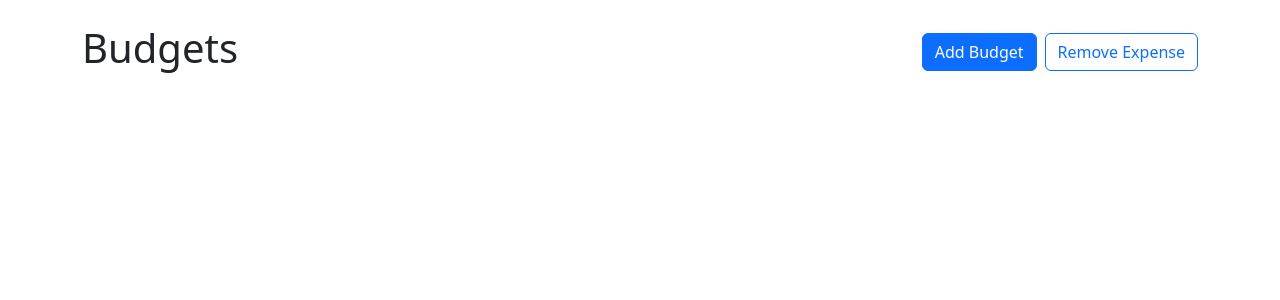
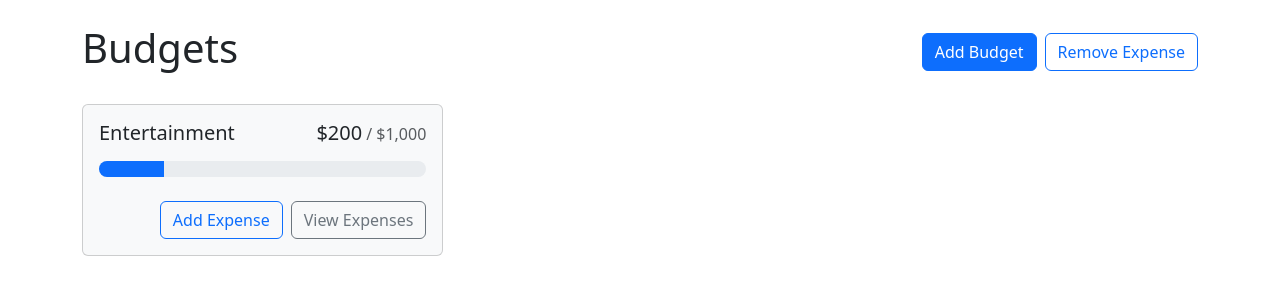
Before and after one commit to Saim1123/budget-app, a React (Create React App) app: page / in a window 1280 px wide. Shown: the top 300 px of the page. Built offline with nearby package versions, Linux system fonts and the light colour scheme.

Commit message:
Build a Budget Card Component

```diff
--- a/src/App.js
+++ b/src/App.js
@@ -1,4 +1,5 @@
 import { Button, Container, Stack } from "react-bootstrap";
+import BudgetCard from "./components/BudgetCard";
 
 function App() {
   return (
@@ -15,7 +16,9 @@
           gap: "1rem",
           alignItems: "flex-start",
         }}
-      ></div>
+      >
+        <BudgetCard name="Entertainment" gray amount={200} max={1000} />
+      </div>
     </Container>
   );
 }
--- /dev/null
+++ b/src/components/BudgetCard.js
@@ -0,0 +1,49 @@
+import { Button, Card, ProgressBar, Stack } from "react-bootstrap";
+import { currencyFormatter } from "../utils";
+
+const BudgetCard = ({ name, amount, max, gray }) => {
+  const classNames = [];
+  if (amount > max) {
+    classNames.push("bg-danger", "bg-opacity-10");
+  } else if (gray) {
+    classNames.push("bg-light");
+  }
+
+  return (
+    <Card className={classNames.join(" ")}>
+      <Card.Body>
+        <Card.Title className="d-flex justify-content-between align-items-baseline fw-normal mb-3">
+          <div className="me-2">{name}</div>
+          <div className="d-flex align-items-baseline">
+            {currencyFormatter.format(amount)}{" "}
+            <span className="text-muted fs-6 ms-1">
+              / {currencyFormatter.format(max)}
+            </span>
+          </div>
+        </Card.Title>
+        <ProgressBar
+          className="rounded-pill"
+          variant={getProgessBarVariant(amount, max)}
+          min={0}
+          max={max}
+          now={amount}
+        />
+        <Stack direction="horizontal" gap="2" className="mt-4">
+          <Button variant="outline-primary" className="ms-auto">
+            Add Expense
+          </Button>
+          <Button variant="outline-secondary">View Expenses</Button>
+        </Stack>
+      </Card.Body>
+    </Card>
+  );
+};
+
+const getProgessBarVariant = (amount, max) => {
+  const ratio = amount / max;
+  if (ratio < 0.5) return "primary";
+  if (ratio < 0.75) return "warning";
+  return "danger";
+};
+
+export default BudgetCard;
--- /dev/null
+++ b/src/utils.js
@@ -0,0 +1,5 @@
+export const currencyFormatter = new Intl.NumberFormat(undefined, {
+  currency: "usd",
+  style: "currency",
+  minimumFractionDigits: 0,
+});
```
